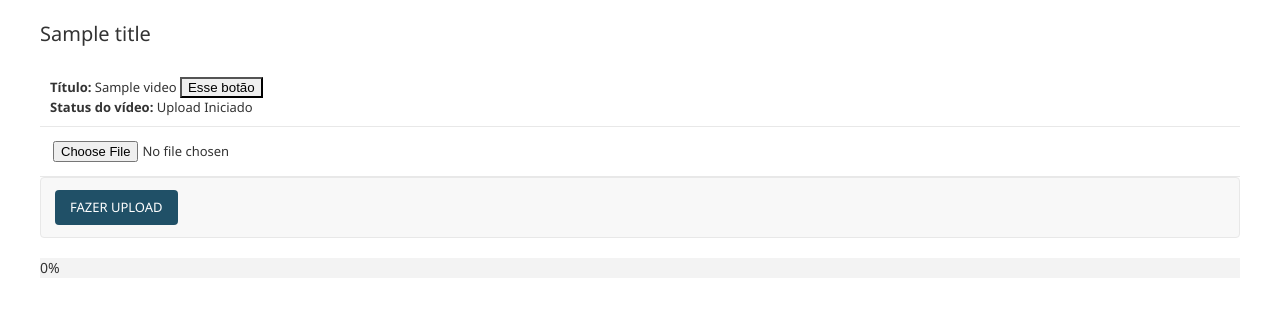
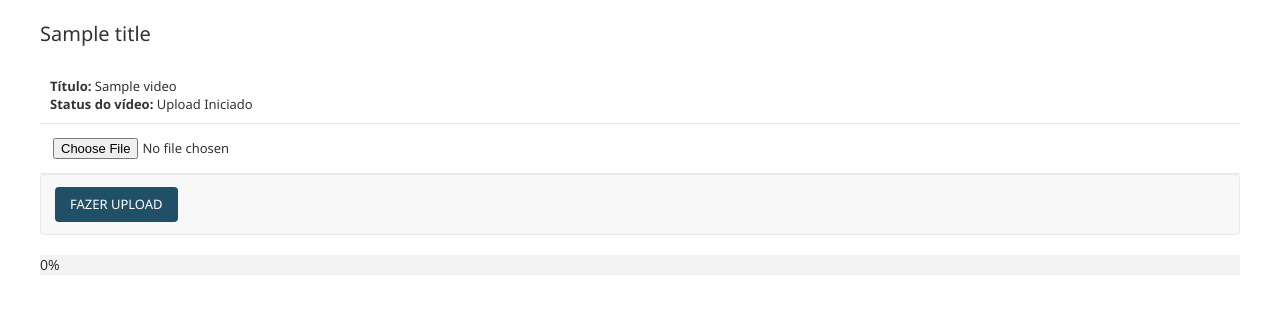
Before and after one commit to luisotaviodesimone/full_cycle_djangoraext, a Django app: template django/core/templates/admin/core/upload_video.html in a window 1280 px wide. Shown: the part 92-405 px from the top of the page. Run offline with Django 5.2, Linux system fonts and the light colour scheme; tables that the repository leaves empty hold one stand-in row (values such as "Sample post"); the template is opened without the code that fills it: values that come from a table or form of the project are taken from there, most other values are stand-ins (such as "Sample title", 1, 10 or a date in 2020).

Commit message:
feat: remove test button

```diff
--- a/django/core/templates/admin/core/upload_video.html
+++ b/django/core/templates/admin/core/upload_video.html
@@ -23,7 +23,6 @@
         {% csrf_token %}
         <div class="form-row">
             <strong>Título:</strong> {{ video.title }}
-            <button id="botao-de-teste">Esse botão</button>
             <br />
             <strong>Status do vídeo:</strong> {{ video.get_video_status_display }}
         </div>
```
